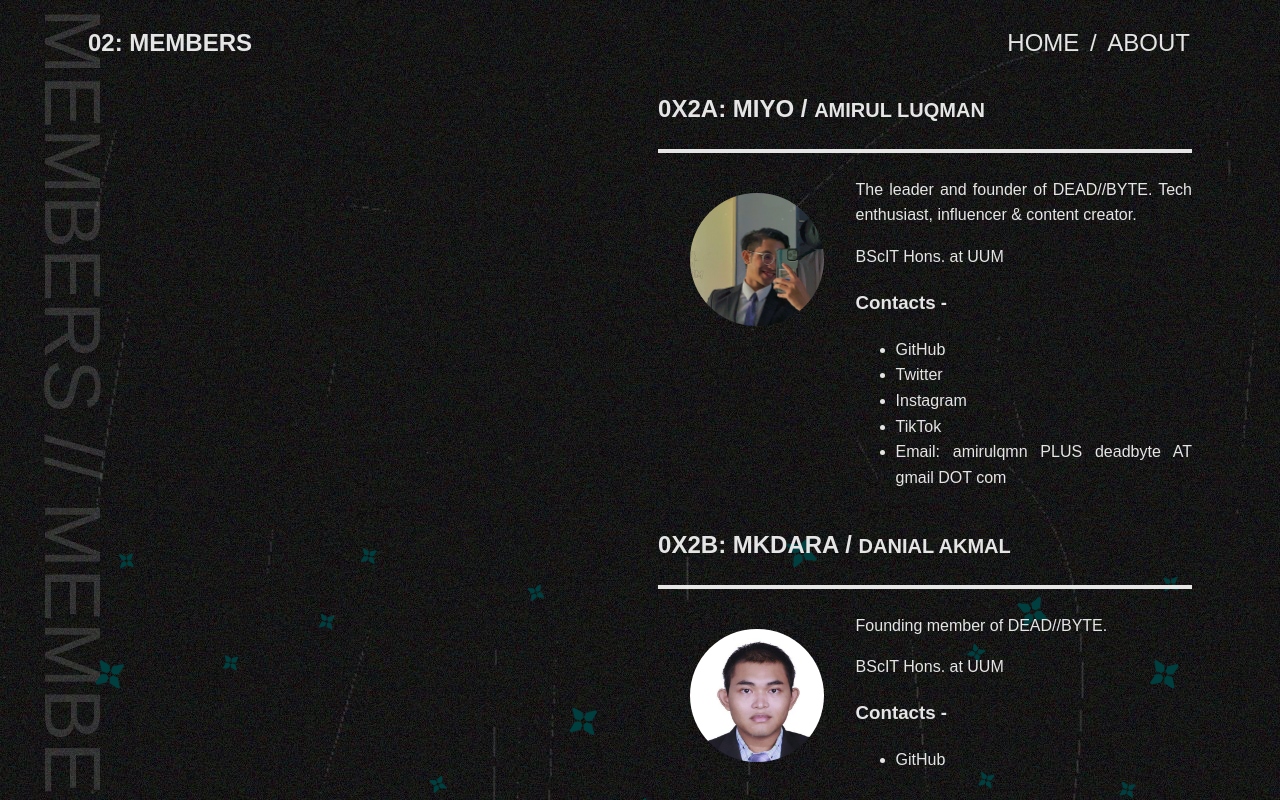
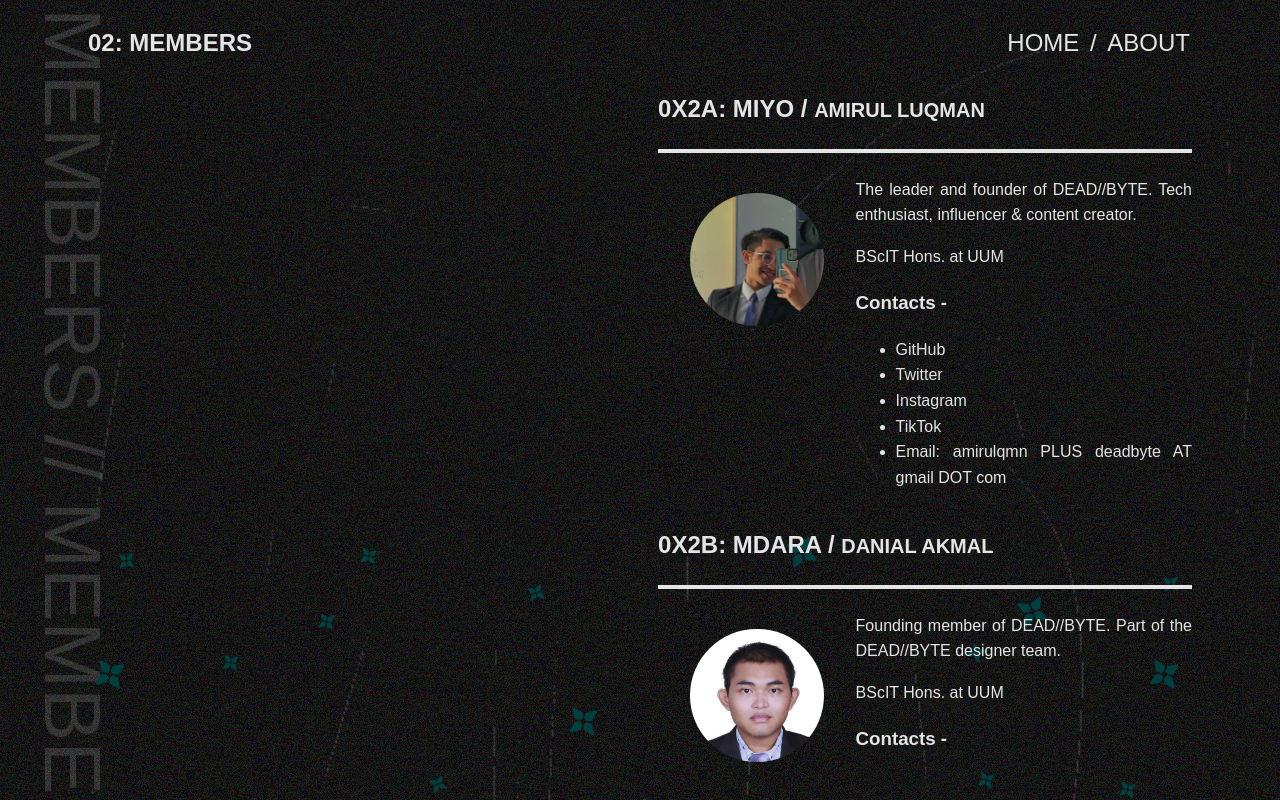
Before and after one commit to teamdeadbyte/teamdeadbyte.github.io, a plain HTML site: page members.html in a window 1280 px wide. Drawn offline with Linux system fonts and the light colour scheme; a web font is replaced by a local one.

Commit message:
Update members.html
Added details for mdara

```diff
--- a/members.html
+++ b/members.html
@@ -76,17 +76,17 @@
         </section>
 
         <section>
-          <h2>0X2B: MKDARA / <small class="sub">DANIAL AKMAL</small></h2>
+          <h2>0X2B: MDARA / <small class="sub">DANIAL AKMAL</small></h2>
           <hr>
           <div class="subpanel">
             <img width="450" height="450" src="./res/akmal.jpeg" alt="Image of Danial Akmal">
             <div>
-              <p>Founding member of DEAD//BYTE.</p>
+              <p>Founding member of DEAD//BYTE. Part of the DEAD//BYTE designer team.</p>
               <p>BScIT Hons. at UUM</p>
               <h3>Contacts -</h3>
               <ul>
                 <li><a href="https://github.com/MDanialAkmalRosli">GitHub</a></li>
-                <li>Email: example PLUS deadbyte AT gmail DOT com</li>
+                <li>Email: danialakmal063 PLUS deadbyte AT gmail DOT com</li>
               </ul>
             </div>
           </div>
```
